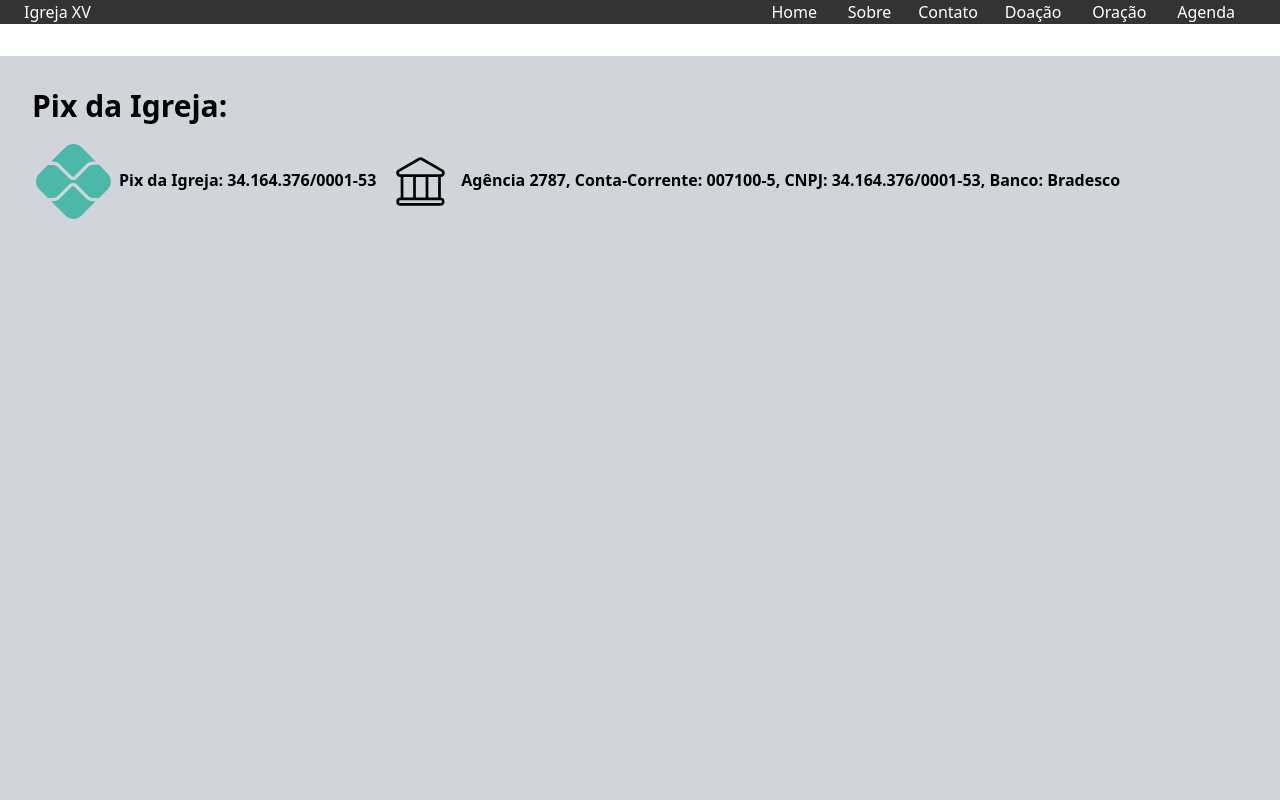
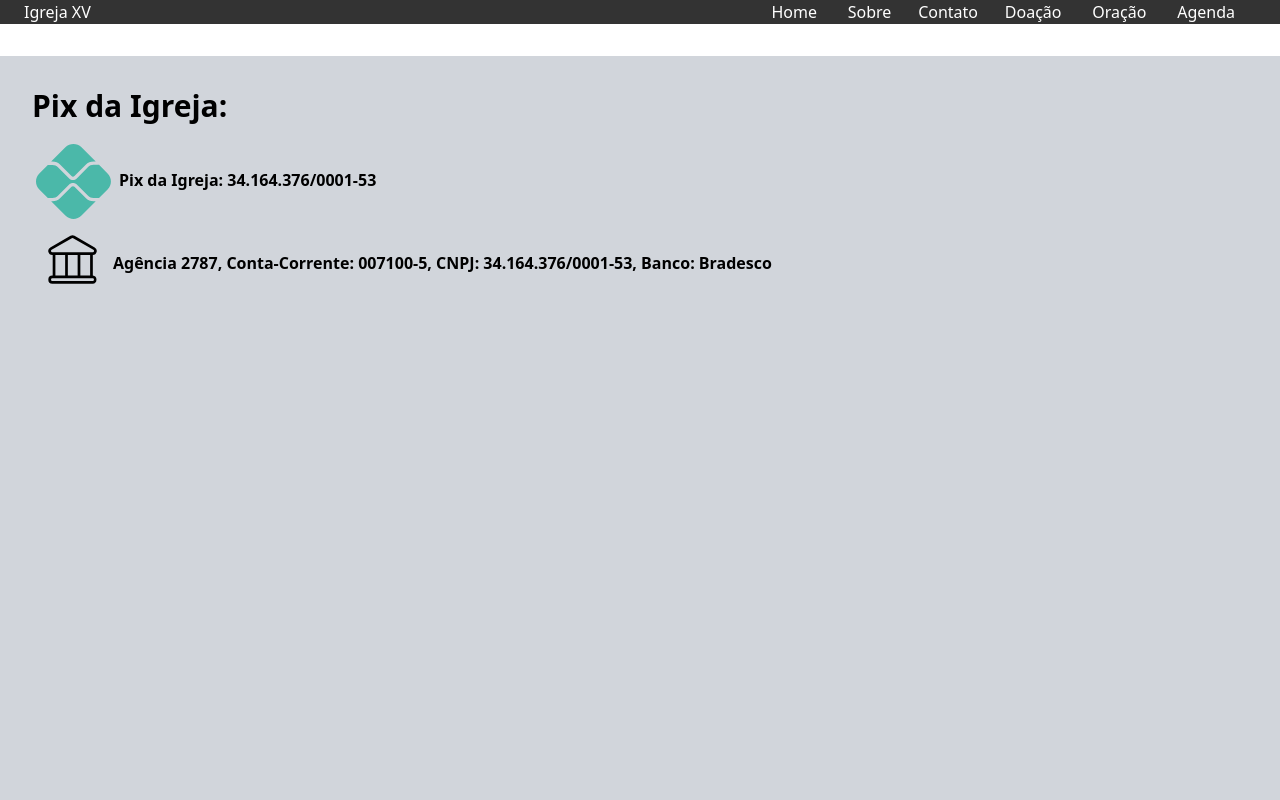
Before and after one commit to joelvitorniino/church-igrejaxv, a Next.js app: page /donation in a window 1280 px wide. Shown: the top 800 px of the page. Built offline with nearby package versions, Linux system fonts and the light colour scheme.

Commit message:
fix: improvement responsive donation page

```diff
--- a/src/pages/donation.tsx
+++ b/src/pages/donation.tsx
@@ -13,7 +13,7 @@ export default function Donation() {
               </p>
           </span>
 
-          <span className="inline-block m-1">
+          <span className="lg:flex md:flex sm:flex iphone:inline-block m-1">
             <CiBank size={65} className="inline ml-1" />
               <p className="inline ml-2 font-semibold hover:font-bold mt-6">
                 Agência 2787, Conta-Corrente: 007100-5, CNPJ: 34.164.376/0001-53, Banco: Bradesco
```
